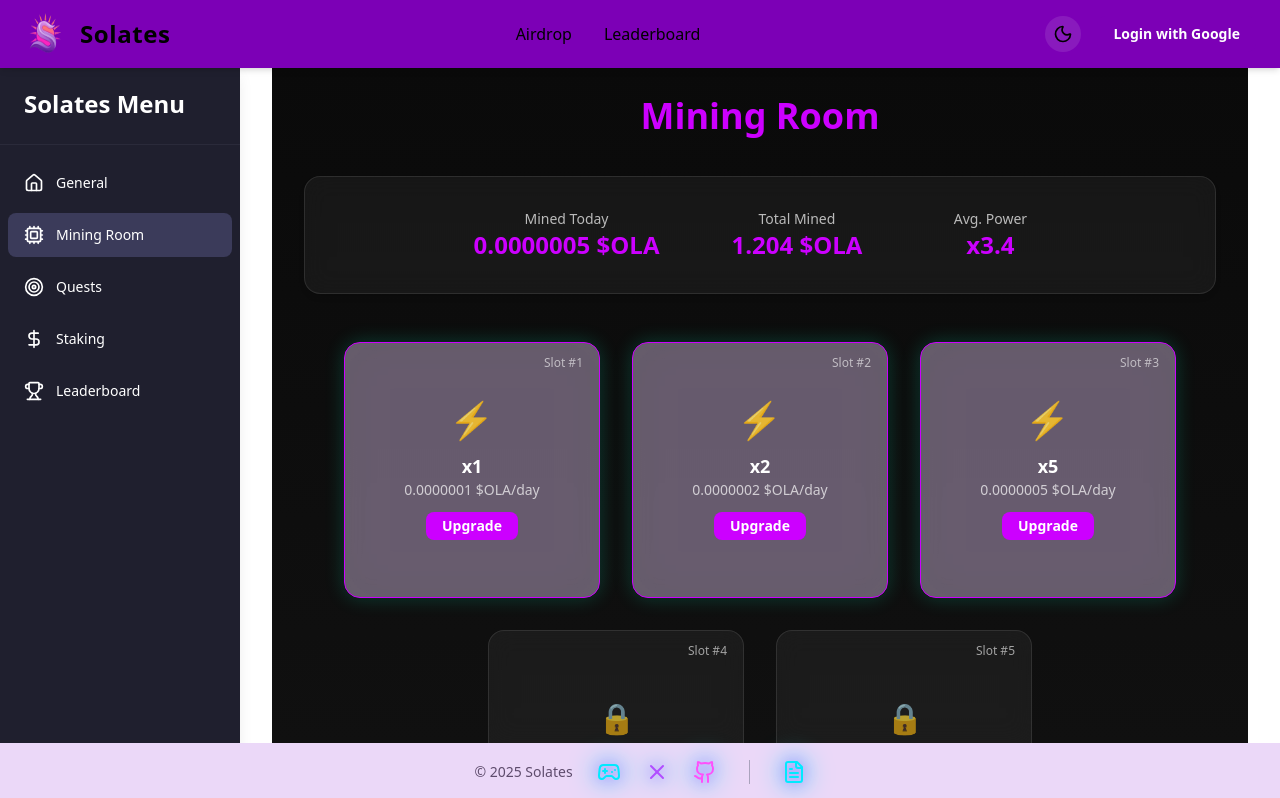
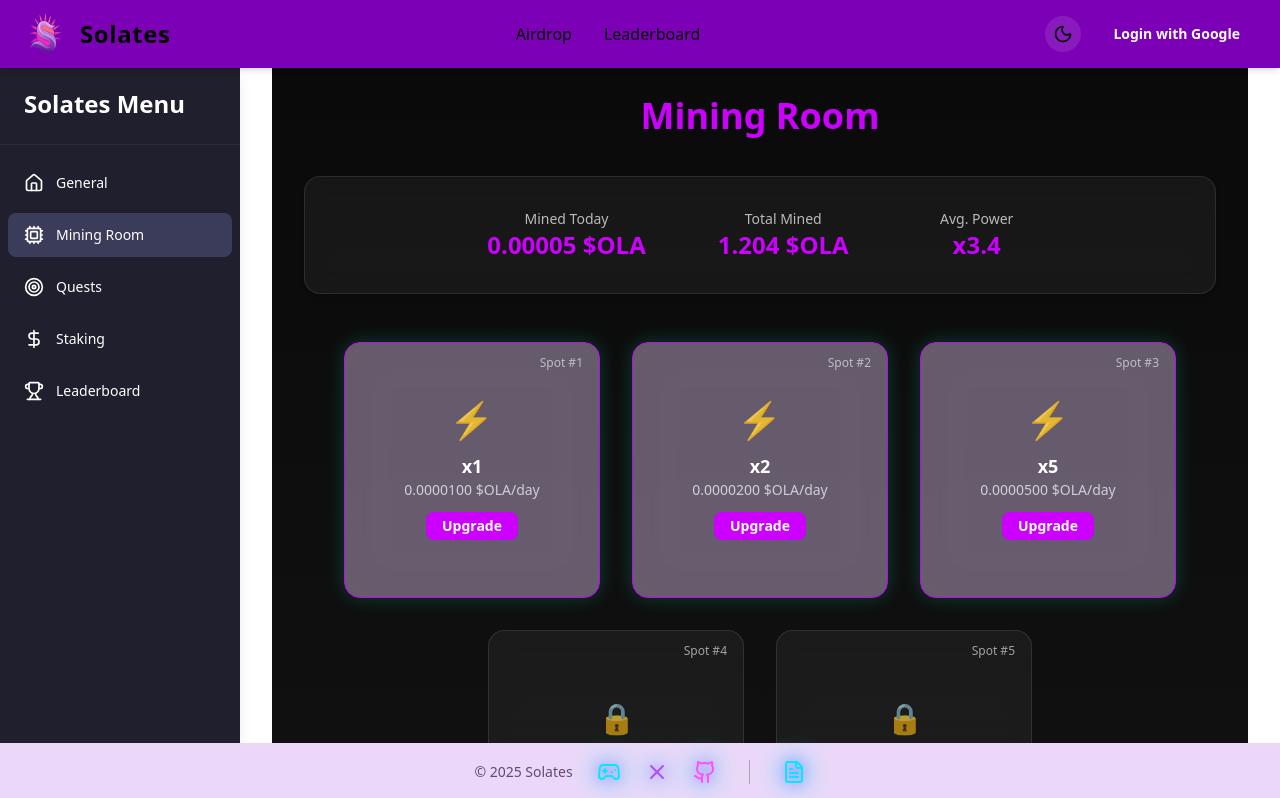
Before and after one commit to bioxim/solates-mining, a React (Vite) app: page /mining-room in a window 1280 px wide. Shown: the top 798 px of the page. Built offline with nearby package versions, Linux system fonts and the light colour scheme.

Commit message:
Vercel.json

```diff
--- a/src/components/mining/ActivateSlotModal.tsx
+++ b/src/components/mining/ActivateSlotModal.tsx
@@ -17,11 +17,11 @@ export default function ActivateSlotModal({ onClose }: ActivateSlotModalProps) {
         className="bg-[var(--card)] p-8 rounded-2xl border border-[var(--primary)] shadow-lg text-center max-w-sm w-full"
       >
         <h2 className="text-xl font-bold mb-3 text-[var(--primary)]">
-          Activate Mining Slot
+          Activate Mining Spot
         </h2>
         <p className="text-sm opacity-80 mb-6">
-          Activating this slot costs <strong>1 USDC</strong>.
-          It will start generating <strong>0.0000001 $OLA</strong> per day.
+          Activating this spot costs <strong>1 USDC</strong>.
+          It will start generating <strong>0.00001 $OLA</strong> per day.
         </p>
         <div className="flex justify-center gap-3">
           <button
--- a/src/components/mining/MiningStats.tsx
+++ b/src/components/mining/MiningStats.tsx
@@ -2,7 +2,7 @@ import { motion } from "framer-motion";
 
 export default function MiningStats() {
   const stats = [
-    { label: "Mined Today", value: "0.0000005 $OLA" },
+    { label: "Mined Today", value: "0.00005 $OLA" },
     { label: "Total Mined", value: "1.204 $OLA" },
     { label: "Avg. Power", value: "x3.4" },
   ];
--- a/src/components/mining/SlotCard.tsx
+++ b/src/components/mining/SlotCard.tsx
@@ -39,7 +39,7 @@ export default function SlotCard({ slot, onActivate }: SlotCardProps) {
         />
       )}
 
-      <div className="absolute top-3 right-4 text-xs opacity-60">Slot #{slot.id}</div>
+      <div className="absolute top-3 right-4 text-xs opacity-60">Spot #{slot.id}</div>
 
       <div className="relative z-10 flex flex-col items-center justify-center">
         {slot.active ? (
@@ -56,7 +56,7 @@ export default function SlotCard({ slot, onActivate }: SlotCardProps) {
         ) : (
           <>
             <div className="text-3xl mb-2 opacity-70">🔒</div>
-            <p className="text-sm opacity-70 mb-4">Inactive Slot</p>
+            <p className="text-sm opacity-70 mb-4">Inactive Spot</p>
             <button
               onClick={onActivate}
               className="px-4 py-2 rounded-lg bg-[var(--primary)] text-white text-sm font-semibold hover:opacity-90 transition"
--- a/src/pages/MinigRoom.tsx
+++ b/src/pages/MinigRoom.tsx
@@ -8,9 +8,9 @@ export default function MiningRoom() {
   const [modalOpen, setModalOpen] = useState(false);
 
   const slots = [
-    { id: 1, active: true, power: "x1", mined: 0.0000001 },
-    { id: 2, active: true, power: "x2", mined: 0.0000002 },
-    { id: 3, active: true, power: "x5", mined: 0.0000005 },
+    { id: 1, active: true, power: "x1", mined: 0.00001 },
+    { id: 2, active: true, power: "x2", mined: 0.00002 },
+    { id: 3, active: true, power: "x5", mined: 0.00005 },
     { id: 4, active: false, power: null, mined: 0 },
     { id: 5, active: false, power: null, mined: 0 },
   ];
```
Also changed, not shown: vercel.json (added).
